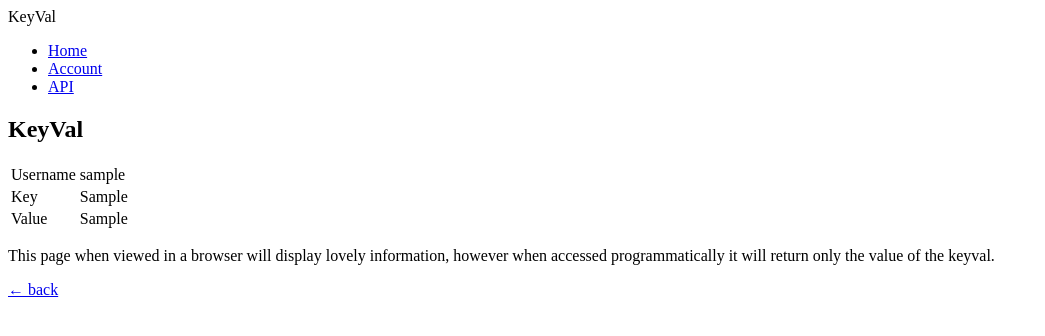
After one commit to marcuswhybrow/keyval, a Django app: a page that uses keyval/templates/base.html in a window 1280 px wide. The commit adds this page. Shown: the top 336 px of the page, without its empty margins (0-1045 px from the left). Run offline with Django 3.2, Linux system fonts and the light colour scheme; tables that the repository leaves empty hold one stand-in row (values such as "Sample post"); parts of the project's set-up code (start-up, migrations or seed data) failed here and were passed over.

Commit message:
Constructed the basic skeleton of the site. Added basic pages, and access to users and their keyvals.

```diff
--- a/keyval/core/models.py
+++ b/keyval/core/models.py
@@ -5,12 +5,22 @@ class KeyVal(models.Model):
     """A Key Value pair owned by a user"""
 
     user = models.ForeignKey(User, related_name='keyvals')
-    key = models.CharField(max_length=100)
+    key = models.CharField(max_length=100, db_index=True)
     value = models.CharField(max_length=100)
 
     class Admin:
         list_display = ('user', 'key', 'value')
         search_fields = ('user', 'key', 'value')
 
+    class Meta:
+        unique_together = ('user', 'key')
+
     def __unicode__(self):
         return u"%s => %s" % (self.key, self.value)
+
+    @models.permalink
+    def get_absolute_url(self):
+        return ('keyval_profile', (), {
+            'username': self.user.username,
+            'key': self.key,
+        })
--- a/keyval/core/views.py
+++ b/keyval/core/views.py
@@ -1 +1,34 @@
-# Create your views here.
+from django.shortcuts import render_to_response
+from django.contrib.auth.models import User
+from django.http import Http404
+from keyval.core.models import KeyVal
+
+def user_profile(request, username):
+    """Displays the key value pairs for a user"""
+
+    try:
+        user = User.objects.get(username=username)
+    except User.DoesNotExist:
+        raise Http404
+
+    return render_to_response('core/user_profile.html', {
+        'user_profile': user,
+    })
+
+def keyval_profile(request, username, key):
+    """Displays information regarding a key for the given username"""
+
+    try:
+        user = User.objects.get(username=username)
+    except User.DoesNotExist:
+        raise Http404
+
+    try:
+        keyval = KeyVal.objects.get(key=key)
+    except KeyVal.DoesNotExist:
+        raise Http404
+
+    return render_to_response('core/keyval_profile.html', {
+        'user_profile': user,
+        'keyval': keyval,
+    })
--- a/keyval/templates/base.html
+++ b/keyval/templates/base.html
@@ -16,9 +16,9 @@
                 </div> <!-- END .logo -->
 
                 <ul class="global-nav">
-                    <li>Home</li>
-                    <li>Account</li>
-                    <li>API</li>
+                    <li><a href="{% url index %}">Home</a></li>
+                    <li><a href="{% url account %}">Account</a></li>
+                    <li><a href="{% url api %}">API</a></li>
                 </ul> <!-- END .global-nav -->
             </div> <!-- END .header -->
         </div> <!-- END .header-wrapper -->
--- /dev/null
+++ b/keyval/templates/core/keyval_profile.html
@@ -0,0 +1,29 @@
+{% extends "base.html" %}
+
+{% block page_content %}
+            <h1>KeyVal</h1>
+            <table border="0">
+                <tr>
+                    <td>Username</td>
+                    <td>{{ user_profile.username }}</td>
+                </tr>
+
+                <tr>
+                    <td>Key</td>
+                    <td>{{ keyval.key }}</td>
+                </tr>
+
+                <tr>
+                    <td>Value</td>
+                    <td>{{ keyval.value }}</td>
+                </tr>
+            </table>
+
+            <p>
+                This page when viewed in a browser will display lovely information, however when accessed programmatically it will return only the value of the keyval.
+            </p>
+
+            <p>
+                <a href="{% url user_profile user_profile.username %}">&#x2190; back</a>
+            </p>
+{% endblock %}
--- a/keyval/urls.py
+++ b/keyval/urls.py
@@ -13,5 +13,10 @@ urlpatterns = patterns('',
     # Uncomment the next line to enable the admin:
     (r'^admin/', include(admin.site.urls)),
 
-    url(r'^$', direct_to_template, {'template': 'core/index.html'})
+    url(r'^$', direct_to_template, {'template': 'core/index.html'}, name='index'),
+    url(r'^account/$', direct_to_template, {'template': 'core/account.html'}, name='account'),
+    url(r'^api/$', direct_to_template, {'template': 'core/api.html'}, name='api'),
+
+    url(r'^(?P<username>[^/]+)/(?P<key>[^/]+)/$', 'keyval.core.views.keyval_profile', name='keyval_profile'),
+    url(r'^(?P<username>[^/]+)/$', 'keyval.core.views.user_profile', name='user_profile'),
 )
```
Also changed, not shown: keyval/default_settings.py (+9 -0 lines), keyval/templates/core/account.html (added, +8 -0 lines), keyval/templates/core/api.html (added, +9 -0 lines), keyval/templates/core/user_profile.html (added, +15 -0 lines).
